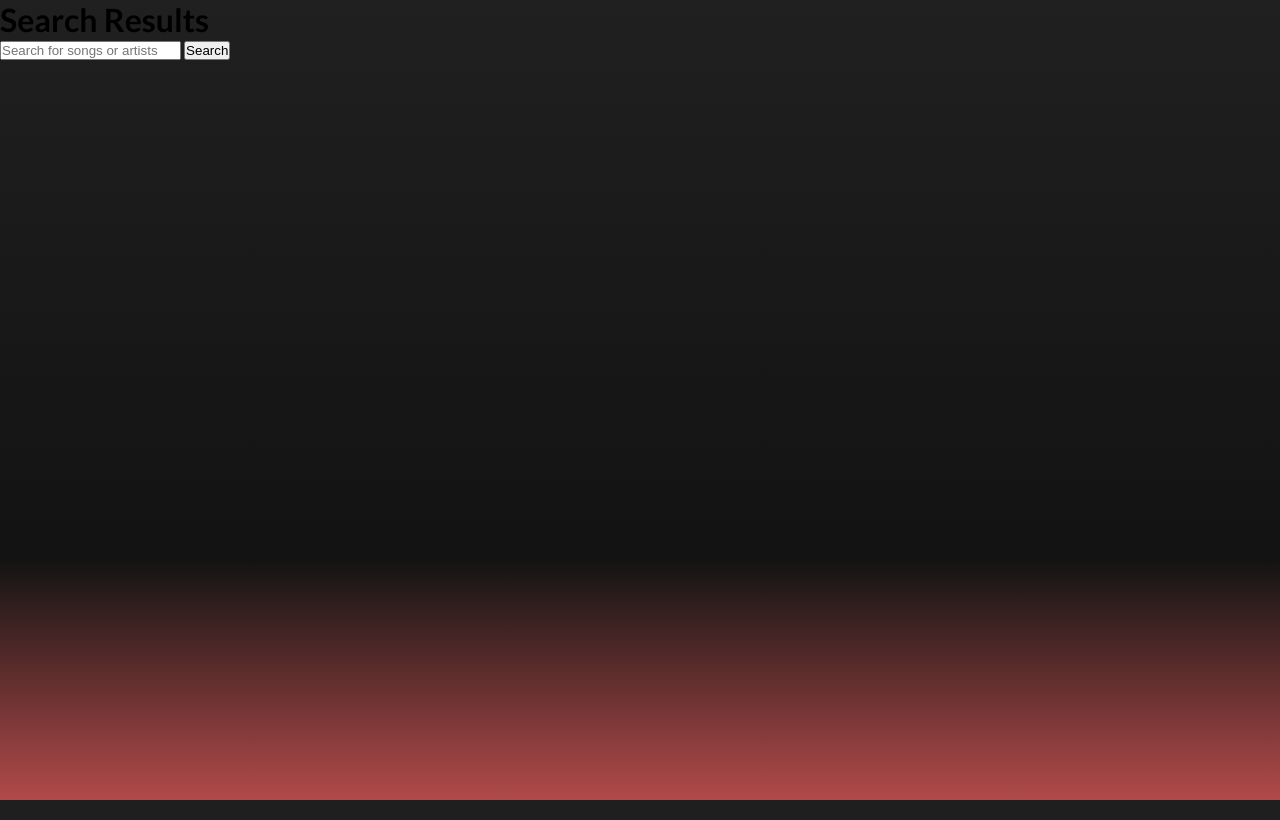
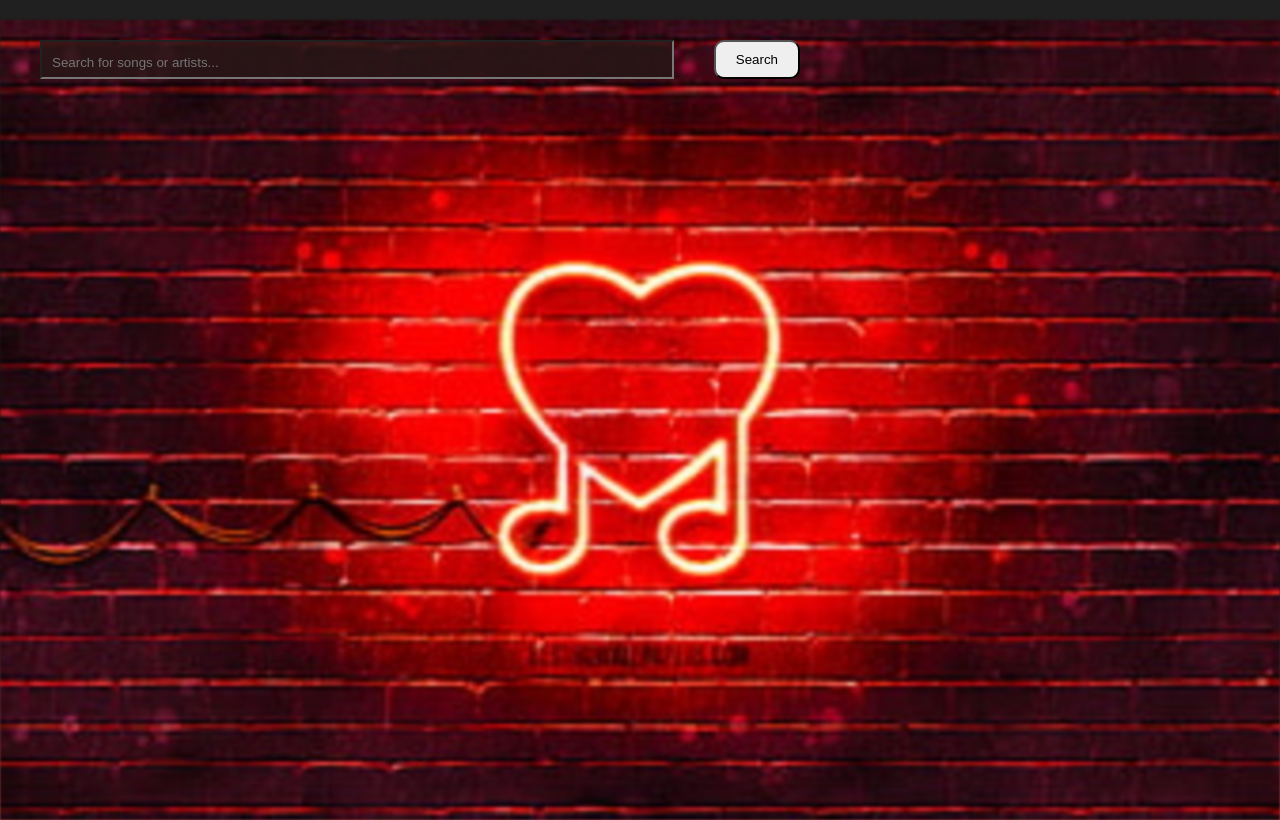
Before and after one commit to bristi03/Online_Music_Store, a Flask app: page /search in a window 1280 px wide. Run offline with Flask 3, Linux system fonts and the light colour scheme; data that the repository does not hold is empty; parts of the project's set-up code (start-up, migrations or seed data) failed here and were passed over; some libraries are stand-ins or nearby versions.

Commit message:
modified search and logo

```diff
--- a/static/css/style.css
+++ b/static/css/style.css
@@ -80,6 +80,7 @@ a{
 
 #logo{
   width: clamp(100px, 100%,150px);
+  display: flex;
 }
 
 #logo > img{
@@ -555,3 +556,39 @@ nav {
 #playBtn{
   transform: scale(1.5);
 }
+
+#search-form{
+  width: 100%;
+  margin: 20px;
+  display: flex;
+}
+
+#search-input{
+  margin: 20px;
+  padding: 10px;
+  padding-right: 100px;
+  padding-bottom: 5px;
+  width: 100%;
+  background: rgba(39, 23, 23, 0.8);
+  color: white;
+}
+#searchBtn{
+  margin: 20px;
+  padding: 10px;
+  padding-left: 20px;
+  padding-right: 20px;
+  border-radius: 10px;
+  box-shadow: 20px #000;
+}
+
+.background{
+  background-image: url("../images/bg.jpg");
+  filter: blur(1px);
+  width: 100%;
+  height: 100vh;
+  background-size: cover;
+  position: absolute;
+  display: flex;
+  justify-content: space-between;
+  z-index: -1;
+}
--- a/templates/index.html
+++ b/templates/index.html
@@ -38,7 +38,8 @@
 
   <div id="sidebar">
       <div id="logo">
-          <img src="../static/images/logo.png" alt="spotify logo" />
+          <img src="../static/images/logo.png" alt="spotify logo" style="filter: invert();height: 50px;width: 55px;"/>
+          <div style="color: #fafae8; align-items: center;text-align: center;margin-top: 30px; font-size: 1.5rem; font-weight: bold;">AudioWaves</div>
       </div>
       <div id="navigation">
           <a href="#" class="navigation_item">
--- a/templates/search.html
+++ b/templates/search.html
@@ -20,9 +20,9 @@
 </head>
 <body>
     <!-- Body content -->
-    <h1>Search Results</h1>
+    <div class="background"></div>
     <form id="search-form">
-        <input type="text" id="search-input" placeholder="Search for songs or artists" required />
+        <input type="text" id="search-input" placeholder="Search for songs or artists..." required />
         <button id="searchBtn" type="submit" onclick="search()">Search</button>
     </form>
     <div id="search-output" class="card__collection_main" style="width:180%;flex-direction:row;flex-wrap:wrap;;margin-top:5%;margin-left:10%;">
```
Also changed, not shown: static/images/bg.jpg (added), static/images/bg2.jpg (added), static/images/logo.png.
